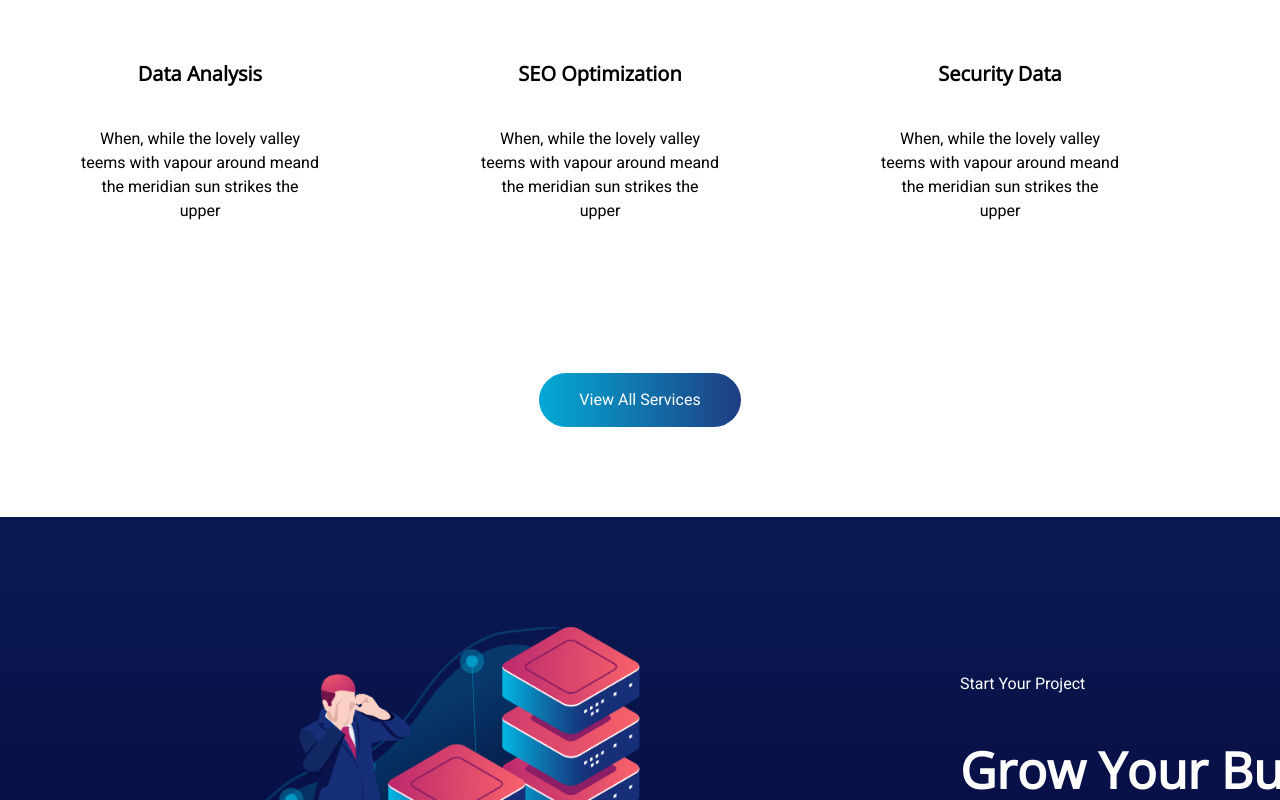
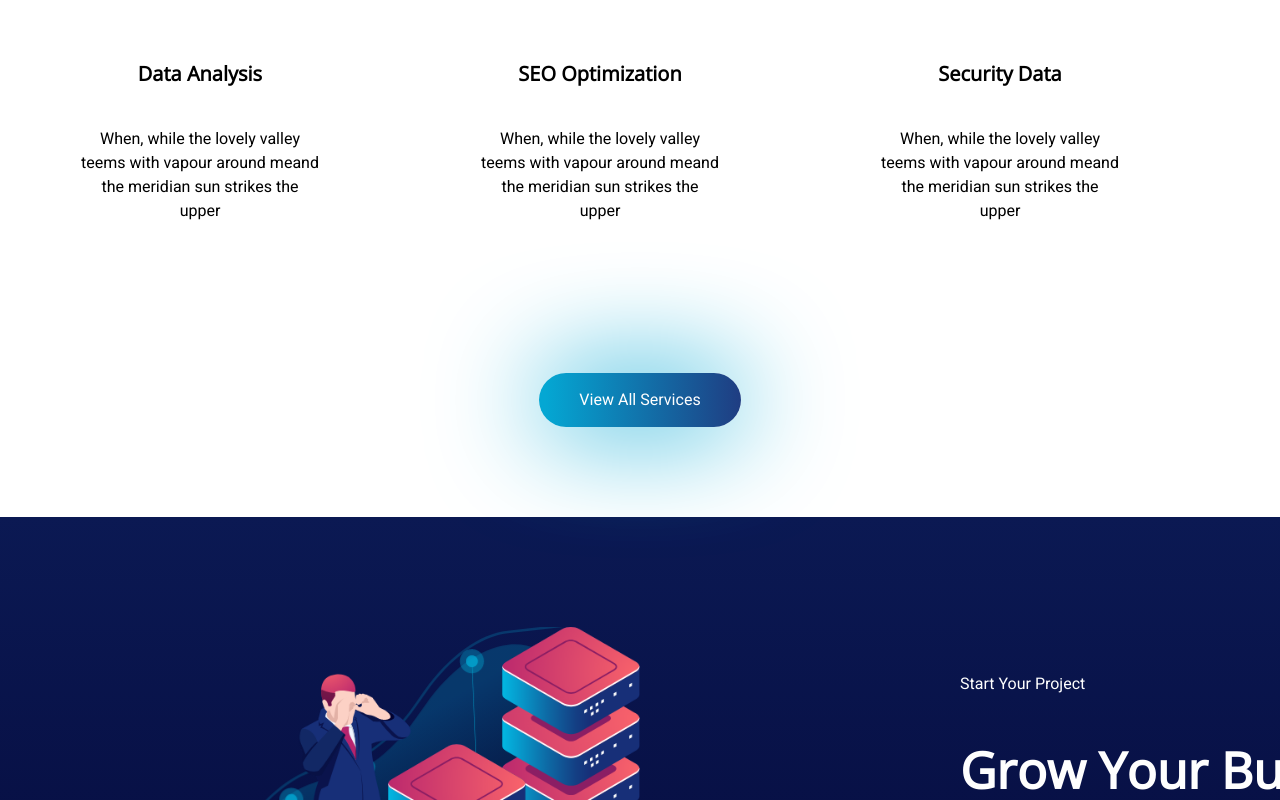
Before and after one commit to CaldatoLuca/proj-html-vuejs, a Vue app: page / in a window 1280 px wide. In both pictures the pointer is over the button "View All Services". Shown: the part 1472-2272 px from the top of the page. Built offline with nearby package versions, Linux system fonts and the light colour scheme.

Commit message:
feat: hover btn

```diff
--- a/src/assets/scss/partials/utility.scss
+++ b/src/assets/scss/partials/utility.scss
@@ -81,9 +81,3 @@
   background: linear-gradient(90deg, $btn-red-dark 3%, $btn-red-light 100%);
   transition: background-color 2s ease-out;
 }
-.btn-blue:hover {
-  background: linear-gradient(90deg, $btn-red-dark 3%, $btn-red-light 100%);
-}
-.btn-red:hover {
-  background: linear-gradient(90deg, $btn-blue-light 3%, $btn-blue-dark 100%);
-}
--- a/src/components/MainSection1.vue
+++ b/src/components/MainSection1.vue
@@ -68,6 +68,7 @@ export default {
 </template>
 
 <style scoped lang="scss">
+@use "../assets/scss/partials/variables" as *;
 .our-services {
   padding: 70px 0 90px 0;
   .our-services-cards {
@@ -78,4 +79,11 @@ export default {
     }
   }
 }
+.btn-red {
+  box-shadow: 0px 0px 110px 1px $btn-red-light;
+}
+.btn-red:hover {
+  background: linear-gradient(90deg, $btn-blue-light 3%, $btn-blue-dark 100%);
+  box-shadow: 0px 0px 110px 1px $btn-blue-light;
+}
 </style>
```
